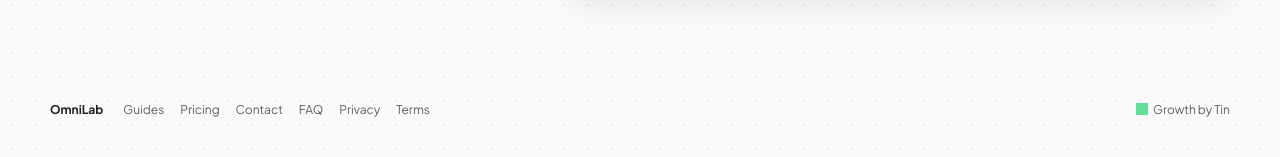
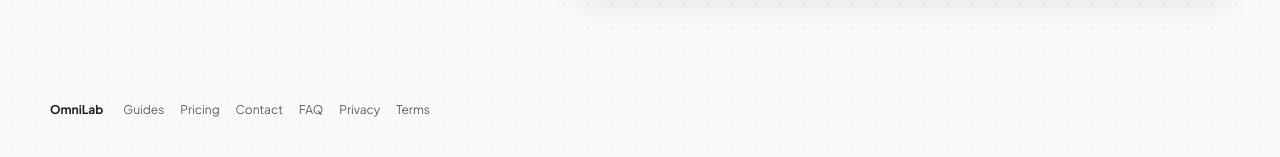
Before and after one commit to Yusupov-Muhammadyusuf/OmniLab, a Django app: page /contact/ in a window 1280 px wide. Shown: the part 775-932 px from the top of the page. Run offline with Django 5.2, Linux system fonts and the light colour scheme.

Commit message:
Remove footer credit link

```diff
--- a/templates/partials/site_footer.html
+++ b/templates/partials/site_footer.html
@@ -8,8 +8,4 @@
         <a href="{% url 'privacy' %}">Privacy</a>
         <a href="{% url 'terms' %}">Terms</a>
     </nav>
-    <a class="site-footer-credit" href="https://tin.computer">
-        <span class="tin-mark" aria-hidden="true"></span>
-        Growth by Tin
-    </a>
 </footer>
```
